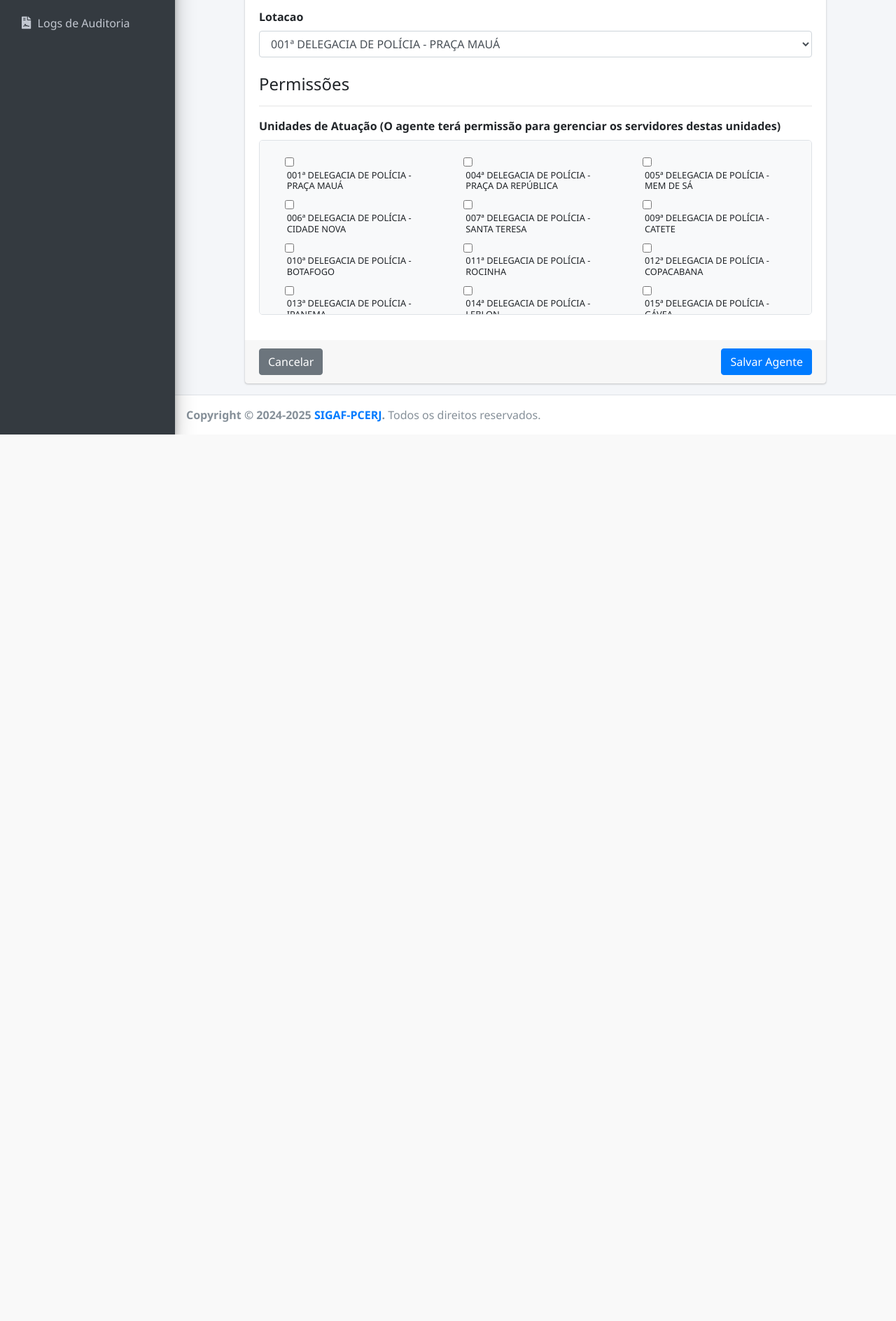
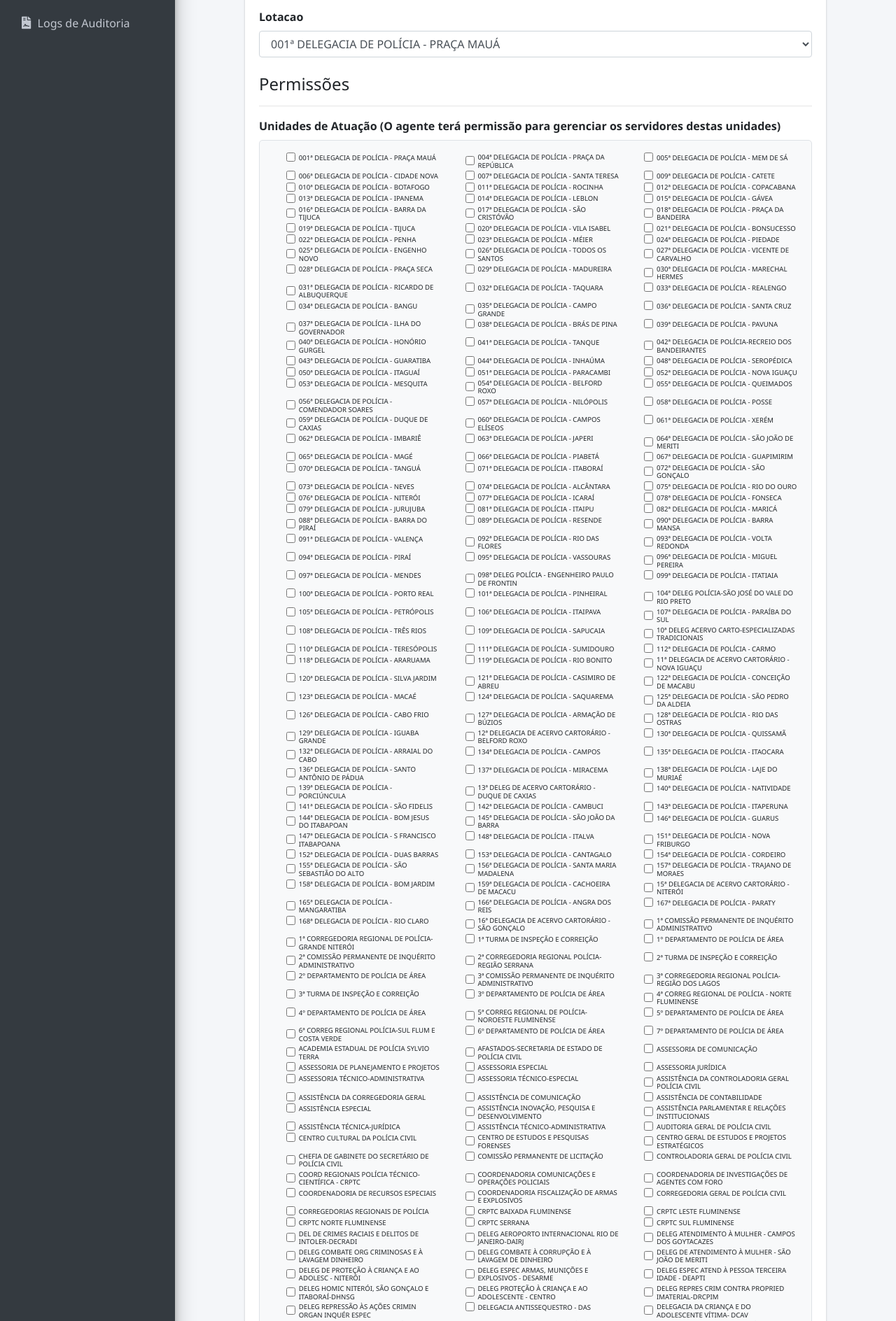
Before and after one commit to brasilhenrique/sigaf-pcerj, a Django app: page /admin_geral/agentes/adicionar/ in a window 1280 px wide. Shown: the part 371-2259 px from the top of the page at 70% size. Before the commit the page ends 992 px from the top, so only its background shows below. Run offline with Django 5.2, Linux system fonts and the light colour scheme; a user stored in the database is signed in; data comes from the database, SQL or seed files in the repository; some libraries are stand-ins or nearby versions.

Commit message:
Melhorias no cadastro do Agente de Pessoal

```diff
--- a/templates/core/admin_form_agente.html
+++ b/templates/core/admin_form_agente.html
@@ -7,35 +7,59 @@
 
 {% block extra_css %}
 <style>
-    .form-check-label-small {
-        font-size: 0.8em !important; /* Ajustado para um tamanho um pouco maior, ou remova se não for necessário */
-        vertical-align: middle;
-        white-space: normal !important;
-        word-wrap: break-word !important;
-        overflow-wrap: break-word !important;
-        display: block;
-        padding-left: 0.25em;
+    /* Estilos para o contêiner de checkboxes */
+    .small-checkbox-container .form-check {
+        margin-bottom: 0.2rem; /* Ajustado para 0.2rem, igual ao do delegado */
+        display: flex; /* Manter display flex para alinhar checkbox com label */
+        align-items: center; /* Alinha verticalmente item dentro do flex */
+        width: 100%; /* Ocupa a largura total da sua célula/coluna */
     }
-    .small-checkbox-container .form-check {
-        margin-bottom: 0.4rem;
+
+    /* Ajuste para o input do checkbox */
+    .small-checkbox-container .form-check-input {
+        vertical-align: middle; /* Alinha verticalmente ao meio */
+        margin-top: 0; /* Remove margem superior padrão que pode causar desalinhamento */
+        position: relative; /* Permite posicionamento relativo com 'top' */
+        top: -1px; /* Ajuste fino para mover ligeiramente para cima */
+        flex-shrink: 0; /* Impede que o checkbox encolha */
     }
-    .small-checkbox-container .col-md-4 {
-        padding-right: 5px;
-        padding-left: 5px;
+
+    /* Ajuste para o label do checkbox */
+    .small-checkbox-container .form-check-label {
+        font-size: 0.6em !important; /* Definido para 0.6em e !important para garantir */
+        vertical-align: middle; /* Garante que o texto também esteja alinhado */
+        line-height: 1.2; /* Controla a altura da linha para texto multilinha */
+        padding-left: 0.25em; /* Espaçamento entre o checkbox e o texto */
+        white-space: normal; /* Permite que o texto quebre linhas */
+        word-wrap: break-word; /* Força a quebra de palavras longas */
+        overflow-wrap: break-word; /* Propriedade mais moderna para word-wrap */
+        display: inline-block; /* Permite controlar largura e quebra de linha */
     }
-    /* Estilo para forçar a visibilidade e rolagem para o campo de unidades */
+
+    /* Estilo para a célula/coluna que contém cada checkbox */
+    .small-checkbox-item-col {
+        text-align: left !important;
+    }
+
+    /* REMOVIDO: max-height e overflow-y para que a caixa de rolagem não seja forçada neste formulário.
+       Isso fará com que a lista se expanda completamente, como as outras, a menos que o conteúdo natural
+       do navegador (altura da tela) force o scroll da página inteira. */
+    /* .checkbox-scroll-area não terá mais max-height e overflow-y: auto; aqui */
     .checkbox-scroll-area {
-        max-height: 250px; /* Altura máxima para ativar o scroll */
-        overflow-y: auto; /* Adiciona scroll vertical quando o conteúdo excede a altura máxima */
-        border: 1px solid #dee2e6; /* Borda para visualizar a área de scroll */
-        padding: 10px; /* Padding interno */
-        background-color: #f8f9fa; /* Fundo claro */
-        border-radius: 5px; /* Cantos arredondados */
+        /* Se você ainda quiser alguma borda ou padding específico para esta área, mantenha aqui */
+        border: 1px solid #dee2e6;
+        padding: 10px;
+        background-color: #f8f9fa;
+        border-radius: 5px;
+        /* Remova as linhas abaixo para desativar o scroll forçado */
+        /* max-height: 250px; */
+        /* overflow-y: auto; */
     }
-    /* Estilo para garantir que os labels dos checkboxes não fiquem escondidos */
+
+    /* Ajustar especificamente o font-size do label dentro da área de scroll para 0.6em */
     .checkbox-scroll-area .form-check-label {
-        font-size: 0.9em; /* Ajuste o tamanho da fonte se necessário */
-        padding-left: 0.5em; /* Espaçamento entre o checkbox e o texto */
+        font-size: 0.6em; /* Mudar para 0.6em */
+        padding-left: 0.5em;
         line-height: 1.2;
     }
 </style>
@@ -95,11 +119,11 @@
                         <div class="checkbox-scroll-area">
                             {# RENDERIZAÇÃO MANUAL RESTAURADA #}
                             <div class="row p-2 small-checkbox-container">
-                                {% for subwidget in form.unidades_atuacao.subwidgets %} {# Correção aqui: [cite: 1816] #}
-                                <div class="col-md-4">
+                                {% for subwidget in form.unidades_atuacao.subwidgets %}
+                                <div class="col-md-4 small-checkbox-item-col"> {# col-md-4 para 3 colunas #}
                                     <div class="form-check">
                                         {{ subwidget.tag }}
-                                        <label class="form-check-label form-check-label-small" for="{{ subwidget.id_for_label }}">
+                                        <label class="form-check-label" for="{{ subwidget.id_for_label }}">
                                             {{ subwidget.choice_label }}
                                         </label>
                                     </div>
--- a/templates/core/admin_listar_agentes.html
+++ b/templates/core/admin_listar_agentes.html
@@ -40,7 +40,7 @@
                     <td>{{ agente.id_funcional }}</td>
                     <td>{{ agente.lotacao.nome_unidade|default:"N/A" }}</td>
                     <td>
-                        {% for unidade in agente.unidades_gerenciadas.all %}
+                        {% for unidade in agente.unidades_atuacao.all %}
                             <span class="badge badge-pill badge-primary">{{ unidade.nome_unidade }}</span>
                         {% empty %}
                             Nenhuma
```
